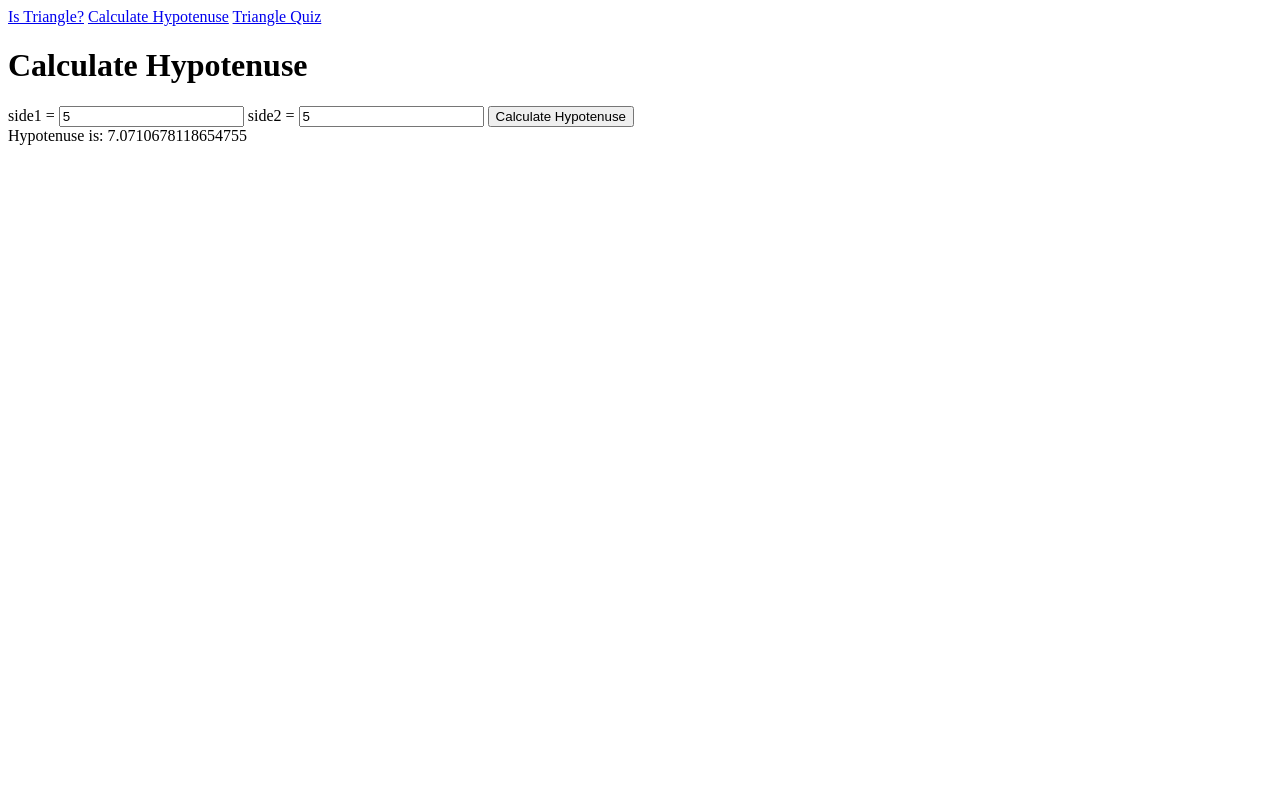
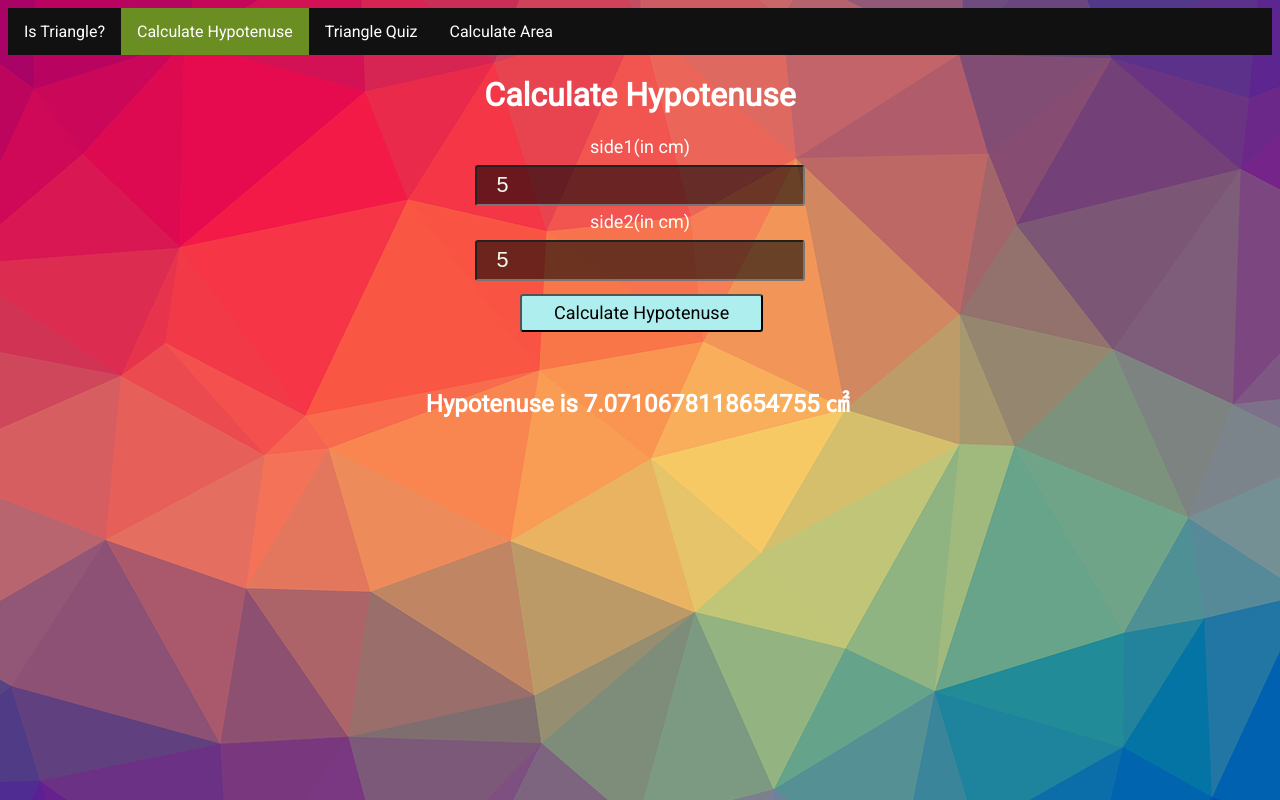
Before and after one commit to Snigdha17/fun-with-triangles, a plain HTML site: page hypotenuse.html in a window 1280 px wide. Both pictures are taken after typing "5", "5" into the empty fields and a click on the button "Calculate Hypotenuse". Drawn offline with Linux system fonts and the light colour scheme.

Commit message:
style: added styling

```diff
--- a/hypotenuse.html
+++ b/hypotenuse.html
@@ -5,20 +5,32 @@
     <meta http-equiv="X-UA-Compatible" content="IE=edge" />
     <meta name="viewport" content="width=device-width, initial-scale=1.0" />
     <title>Calculate Hypotenuse</title>
+    <link rel="stylesheet" href="index.css" />
   </head>
   <body>
     <nav>
-      <a href="index.html">Is Triangle?</a>
-      <a href="hypotenuse.html">Calculate Hypotenuse</a>
-      <a href="quiz.html">Triangle Quiz</a>
+      <ul>
+        <li><a href="index.html">Is Triangle?</a></li>
+        <li>
+          <a a class="active" href="hypotenuse.html">Calculate Hypotenuse</a>
+        </li>
+        <li><a href="quiz.html">Triangle Quiz</a></li>
+        <li><a href="triangleArea.html">Calculate Area</a></li>
+      </ul>
     </nav>
-    <h1>Calculate Hypotenuse</h1>
-    <label>side1 = </label>
-    <input type="number" class="side-input" />
-    <label>side2 = </label>
-    <input type="number" class="side-input" />
-    <button id="hypotenuse-btn">Calculate Hypotenuse</button>
-    <div id="output"></div>
+    <div id="container">
+      <h1>Calculate Hypotenuse</h1>
+      <label
+        >side1(in cm)
+        <input type="number" class="side-input" />
+      </label>
+      <label
+        >side2(in cm)
+        <input type="number" class="side-input" />
+      </label>
+      <button id="hypotenuse-btn">Calculate Hypotenuse</button>
+      <div id="output"></div>
+    </div>
     <script src="hypotenuse.js"></script>
   </body>
 </html>
--- a/hypotenuse.js
+++ b/hypotenuse.js
@@ -1,19 +1,35 @@
-const sides = document.querySelectorAll(".side-input");
 const hypotenuseBtn = document.querySelector("#hypotenuse-btn");
 const outputArea = document.querySelector("#output");
 
 hypotenuseBtn.addEventListener("click", calculateHypotenuse);
 
 function calculateHypotenuse() {
-  const sumOfSquares = calculateSumOfSquares(
-    Number(sides[0].value),
-    Number(sides[1].value)
-  );
+  var sides = document.querySelectorAll(".side-input");
+
+  clearMessage();
+
+  const input1 = sides[0].value;
+  const input2 = sides[1].value;
+
+  if (!validateInputs(input1, input2)) {
+    outputArea.innerText = "Please enter all inputs";
+    return;
+  }
+
+  const sumOfSquares = calculateSumOfSquares(Number(input1), Number(input2));
   const hypotenuse = Math.sqrt(sumOfSquares);
-  outputArea.innerText = "Hypotenuse is: " + hypotenuse;
+  outputArea.innerText = `Hypotenuse is ${hypotenuse} \u33A0`;
 }
 
 function calculateSumOfSquares(a, b) {
   const sumOfSquares = a ** 2 + b ** 2;
   return sumOfSquares;
 }
+
+function validateInputs(input1, input2) {
+  return input1 && input2;
+}
+
+function clearMessage() {
+  outputArea.innerText = "";
+}
--- /dev/null
+++ b/index.css
@@ -0,0 +1,93 @@
+@import url("https://fonts.googleapis.com/css2?family=Roboto&display=swap");
+
+ul {
+  list-style-type: none;
+  margin: 0;
+  padding: 0;
+  overflow: hidden;
+  background-color: #111;
+}
+
+li {
+  float: left;
+}
+
+li a {
+  display: block;
+  color: white;
+  text-align: center;
+  padding: 14px 16px;
+  text-decoration: none;
+}
+
+li a:hover {
+  background-color: #333;
+}
+
+li a.active {
+  background-color: olivedrab;
+}
+
+body {
+  background-image: url("triangle.png");
+  background-repeat: no-repeat;
+  background-size: cover;
+  color: white;
+  font-family: "Roboto", sans-serif;
+}
+
+.angle-input,
+.side-input {
+  background-color: #00000090;
+  color: #f1faee;
+  display: block;
+  padding: 0.35rem 1.2rem;
+  margin: 0.5rem auto 0.3rem auto;
+  border-radius: 0.2rem;
+  font-size: larger;
+}
+
+#container {
+  text-align: center;
+}
+
+label {
+  font-size: large;
+  font-family: "Roboto", sans-serif;
+}
+
+button {
+  display: inline-block;
+  padding: 0.4rem 2rem;
+  margin: 0.5rem 0.3rem 1.3rem 0.5rem;
+  border-radius: 0.2rem;
+  font-family: "Roboto", sans-serif;
+  font-weight: 400;
+  color: black;
+  text-align: center;
+  background-color: paleturquoise;
+  font-size: large;
+}
+
+button:hover {
+  color: #000000;
+  background-color: olivedrab;
+}
+
+#output {
+  color: white;
+  padding: 2rem 1.5rem;
+  margin: 0 0.3rem 0.3rem 0;
+  font-size: x-large;
+  font-family: "Roboto", sans-serif;
+  font-weight: bold;
+}
+
+#desc {
+  border: 0.1rem solid white;
+  padding: 2rem;
+}
+
+.question-container {
+  margin: 3rem;
+}
```
Also changed, not shown: index.html (+13 -7 lines), index.js (+23 -4 lines), quiz.html (+20 -8 lines), quiz.js (+6 -1 lines), triangleArea.html (+22 -13 lines), triangleArea.js (+33 -0 lines).
